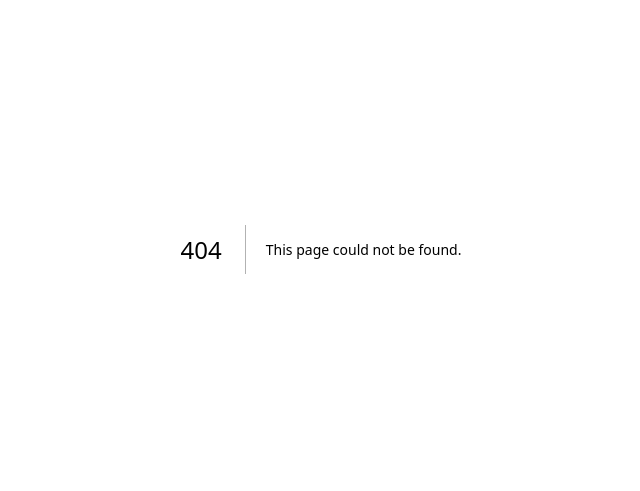
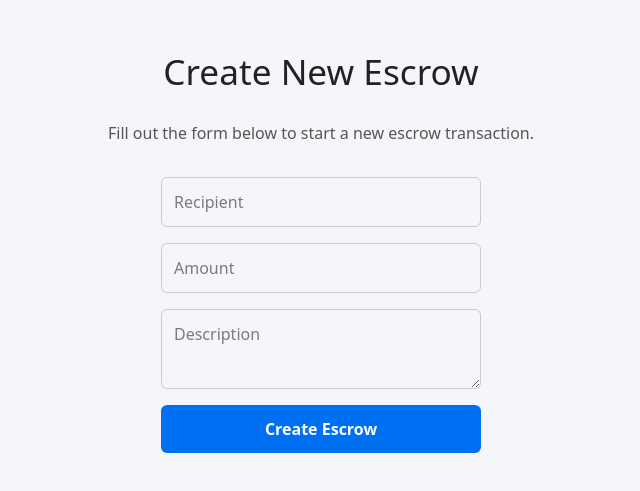
Before and after one commit to j-z-w/secure-shuttle, a Next.js app in the folder frontend/: page /newEscrow in a window 1280 px wide. Before the commit this address had no page. Shown: the part 151-642 px from the top of the page, without its empty margins (319-959 px from the left). Built offline with nearby package versions, Linux system fonts and the light colour scheme.

Commit message:
new escrow page

```diff
--- /dev/null
+++ b/frontend/app/newEscrow/page.tsx
@@ -0,0 +1,79 @@
+export default function NewEscrow() {
+  return (
+    <main
+      style={{
+        minHeight: "100vh",
+        display: "flex",
+        flexDirection: "column",
+        alignItems: "center",
+        justifyContent: "center",
+        background: "#f5f6fa",
+      }}
+    >
+      <h1 style={{ fontSize: "2.2rem", color: "#222", marginBottom: "1.5rem" }}>
+        Create New Escrow
+      </h1>
+      <p
+        style={{
+          color: "#555",
+          marginBottom: "2rem",
+          maxWidth: 500,
+          textAlign: "center",
+        }}
+      >
+        Fill out the form below to start a new escrow transaction.
+      </p>
+      {/* Placeholder for escrow form */}
+      <form
+        style={{
+          display: "flex",
+          flexDirection: "column",
+          gap: "1rem",
+          minWidth: 320,
+        }}
+      >
+        <input
+          type="text"
+          placeholder="Recipient"
+          style={{
+            padding: "0.75rem",
+            borderRadius: 6,
+            border: "1px solid #ccc",
+          }}
+        />
+        <input
+          type="number"
+          placeholder="Amount"
+          style={{
+            padding: "0.75rem",
+            borderRadius: 6,
+            border: "1px solid #ccc",
+          }}
+        />
+        <textarea
+          placeholder="Description"
+          style={{
+            padding: "0.75rem",
+            borderRadius: 6,
+            border: "1px solid #ccc",
+            minHeight: 80,
+          }}
+        />
+        <button
+          type="submit"
+          style={{
+            padding: "0.75rem",
+            background: "#0070f3",
+            color: "#fff",
+            border: "none",
+            borderRadius: 6,
+            fontWeight: 600,
+            fontSize: "1rem",
+          }}
+        >
+          Create Escrow
+        </button>
+      </form>
+    </main>
+  );
+}
--- a/frontend/app/page.tsx
+++ b/frontend/app/page.tsx
@@ -73,9 +73,28 @@ export default function Home() {
             fontWeight: 600,
             fontSize: "1rem",
             boxShadow: "0 2px 8px rgba(0,0,0,0.07)",
+            marginBottom: "1rem",
+            display: "inline-block",
           }}
         >
           Sign In
+        </a>
+
+        <a
+          href="/newEscrow"
+          style={{
+            padding: "0.75rem 2rem",
+            background: "#0070f3",
+            color: "#fff",
+            borderRadius: "6px",
+            textDecoration: "none",
+            fontWeight: 600,
+            fontSize: "1rem",
+            boxShadow: "0 2px 8px rgba(0,0,0,0.07)",
+            display: "inline-block",
+          }}
+        >
+          Create New Escrow
         </a>
       </div>
     </main>
```
